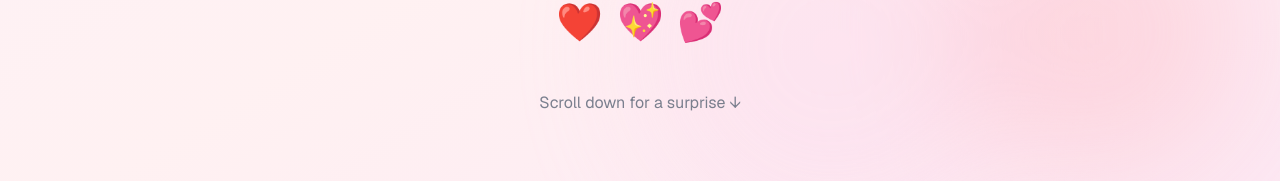
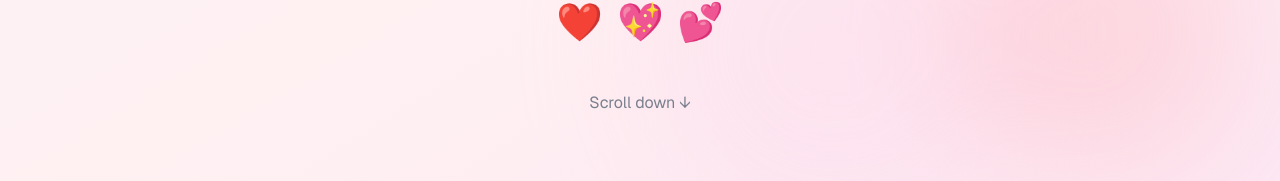
Before and after one commit to ai-app-workspace/mothers-day, a Next.js app: page / in a window 1280 px wide. Shown: the part 545-726 px from the top of the page. Built offline with nearby package versions, Linux system fonts and the light colour scheme.

Commit message:
updated text

```diff
--- a/src/app/page.tsx
+++ b/src/app/page.tsx
@@ -100,7 +100,7 @@ export default function Home() {
             <span className="text-4xl animate-heart inline-block delay-100">💖</span>
             <span className="text-4xl animate-heart inline-block delay-200">💕</span>
           </div>
-          <p className="mt-12 text-gray-500 animate-pulse">Scroll down for a surprise ↓</p>
+          <p className="mt-12 text-gray-500 animate-pulse">Scroll down ↓</p>
         </div>
       </section>
 
```
